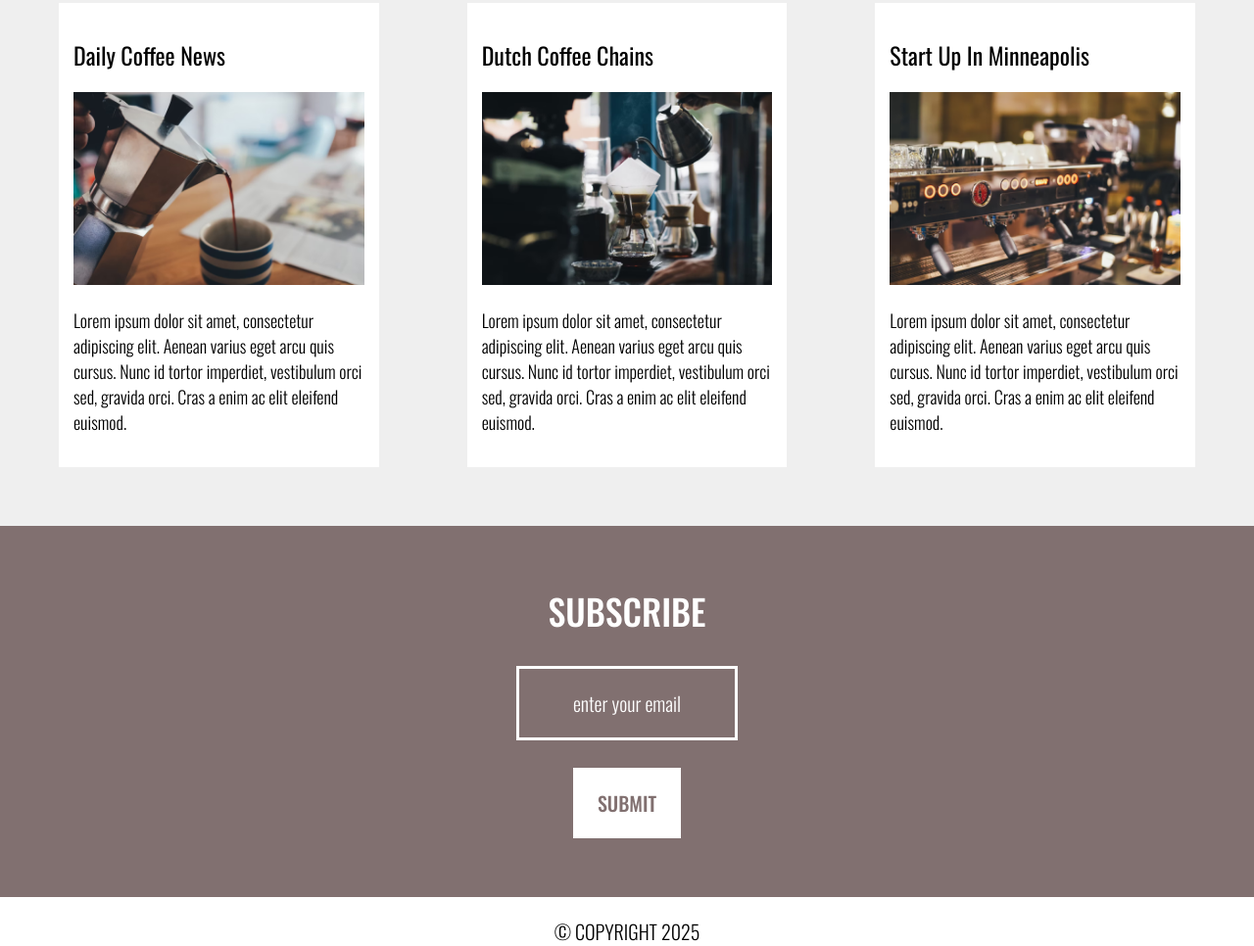
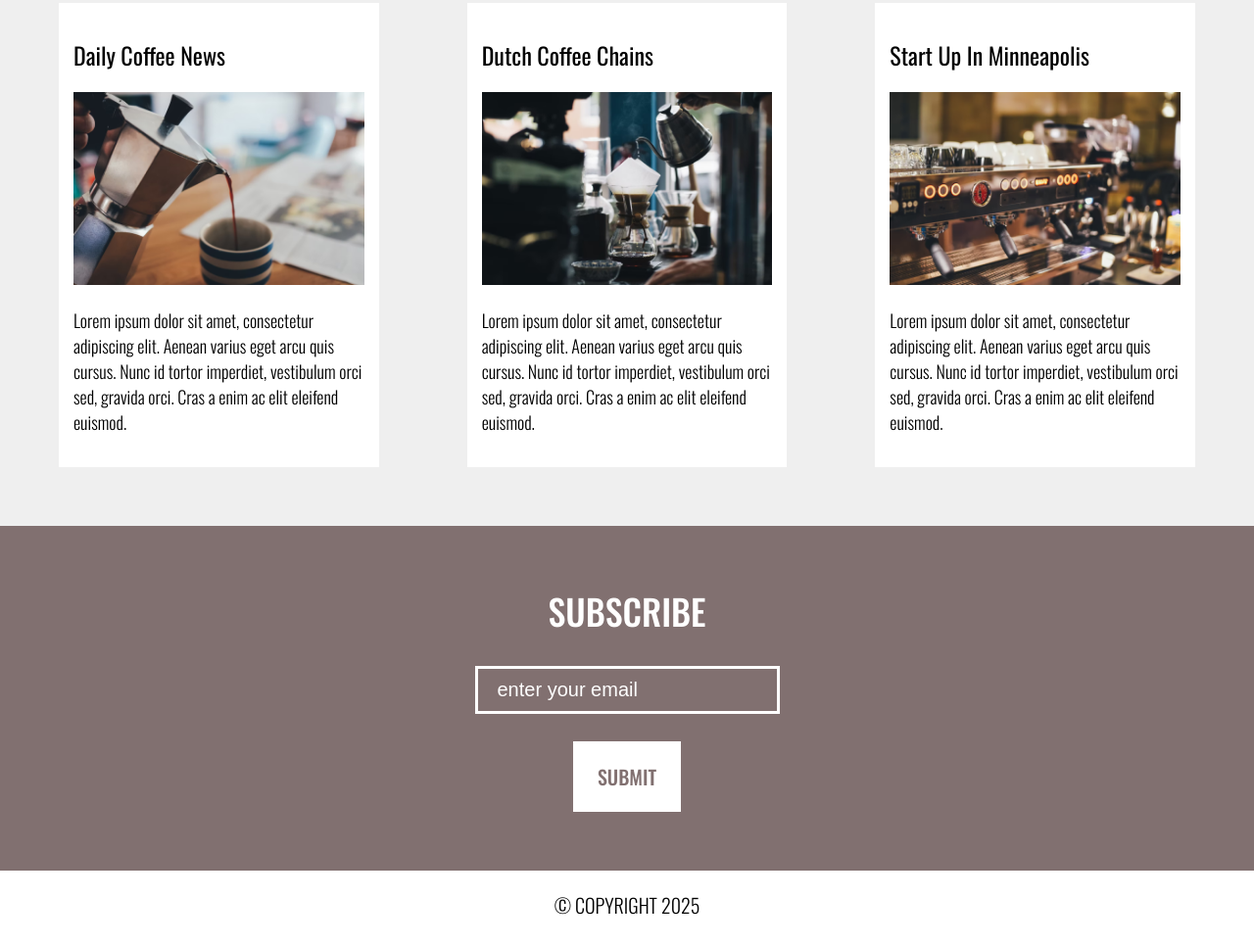
Before and after one commit to Edgardinh0/HTML-CSS-Homework, a plain HTML site: page index.html in a window 1280 px wide. Shown: the part 1555-2521 px from the top of the page at 98% size. After the commit the page ends 2494 px from the top, so only its background shows below. Drawn offline with nearby package versions, Linux system fonts and the light colour scheme.

Commit message:
second commit

```diff
--- a/index.html
+++ b/index.html
@@ -53,13 +53,14 @@
             </div>
         </div>
         <div class="contact">
+            <form>
             <h2 class="contact_title">SUBSCRIBE</h2>
-            <section class="button">
-                <p>enter your email</p>
-            </section>
-            <section class="button2">
+            <input class="button", placeholder="enter your email">
+            </input>
+            <button class="button2", type="submit">
                 <p>SUBMIT</p>
-            </section>
+            </button>
+            </form>
         </div>
 
         <footer class="footer">
--- a/style.css
+++ b/style.css
@@ -21,10 +21,9 @@ body {
     font-size: 24px;
     font-weight: 300;
     margin: auto 0;
-}
-
-.navigation a {
-    margin-right: 40px;
+    display: flex;
+    gap: 50px;
+    padding: 0 80px;
 }
 
 main {
@@ -130,23 +129,51 @@ main {
 }
 
 .button {
-    width: fit-content;
+    display: flex;
+    justify-content: center;
     margin: 0 auto;
     border: 3px solid #FFFFFF;
     font-size: 20px;
     font-weight: 300;
-    padding: 0 55px;
     margin-bottom: 28px;
+    background-color: #817070;
+    color: #FFFFFF;
+    padding: 10px 20px;
+    text-align: center;
+}
+
+.button::placeholder {
+    color: #FFFFFF;
+    width: fit-content;
+    text-align: center;
 }
 
 .button2 {
     background-color: #FFFFFF;
     width: fit-content;
+    display: flex;
+    justify-content: center;
+    border: none;
     margin: 0 auto;
     font-size: 20px;
     font-weight: 500;
+    font-family: "Oswald", sans-serif;
     padding: 1px 25px;
     color: #817070;
+    transition: background-color 0.3s ease-in-out, color 0.3s ease-in-out;
+}
+
+.button2:hover{
+    background-color: #817070;
+    color: #FFFFFF;
+}
+
+.button2::before{
+    position: absolute;
+}
+
+.button2:active{
+    color: red;
 }
 
 .footer {
```
